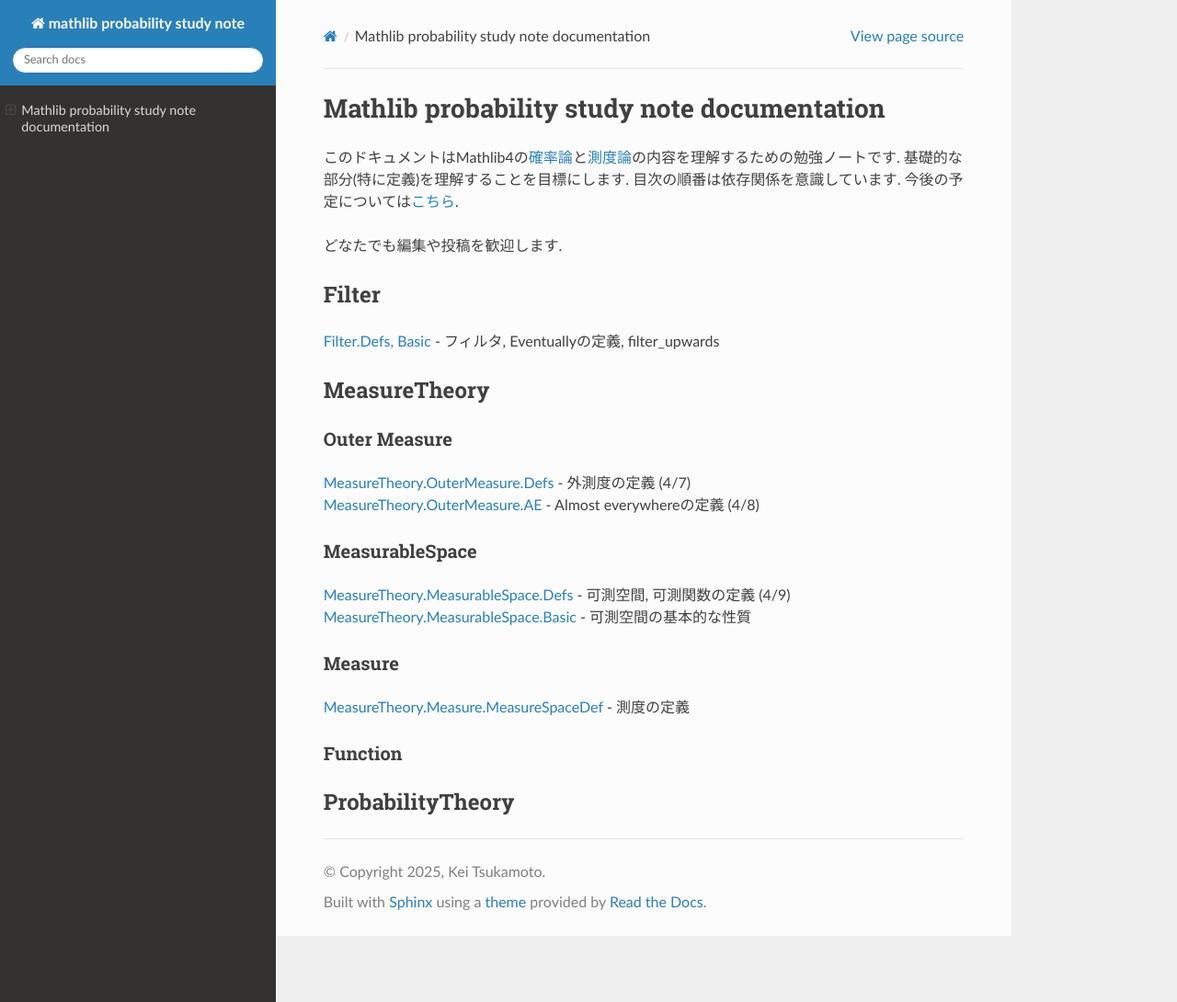
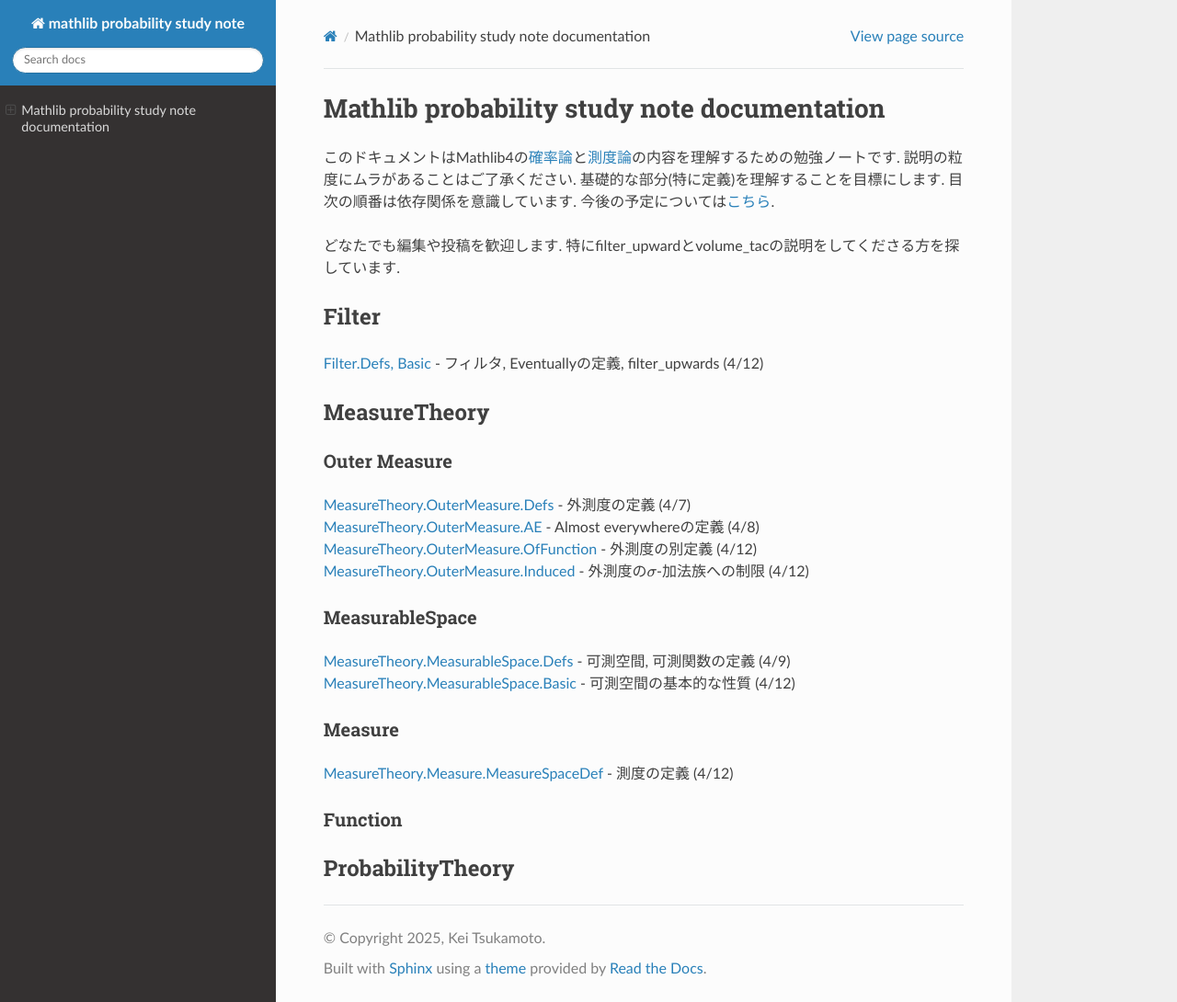
Before and after one commit to auto-res/mathlib_probability_study_note, a Sphinx documentation site: the page built from docs/source/index.md, in a window 1280 px wide and 1090 px high. Shown: the whole window at 92% size. Built offline with Sphinx 7.4.7 and the Read the Docs theme 3.1.0, drawn with Linux system fonts in a browser that asks for light colours.

Commit message:
Induced.md

```diff
--- a/docs/source/index.md
+++ b/docs/source/index.md
@@ -1,12 +1,13 @@
 Mathlib probability study note documentation
 ============================================
 
-このドキュメントはMathlib4の[確率論](https://github.com/leanprover-community/mathlib4/tree/master/Mathlib/Probability)と[測度論](https://github.com/leanprover-community/mathlib4/tree/master/Mathlib/MeasureTheory)の内容を理解するための勉強ノートです. 基礎的な部分(特に定義)を理解することを目標にします. 目次の順番は依存関係を意識しています. 今後の予定については[こちら](plan.md).
+このドキュメントはMathlib4の[確率論](https://github.com/leanprover-community/mathlib4/tree/master/Mathlib/Probability)と[測度論](https://github.com/leanprover-community/mathlib4/tree/master/Mathlib/MeasureTheory)の内容を理解するための勉強ノートです. 説明の粒度にムラがあることはご了承ください. 基礎的な部分(特に定義)を理解することを目標にします. 目次の順番は依存関係を意識しています. 今後の予定については[こちら](plan.md).
 
 どなたでも編集や投稿を歓迎します.
+特にfilter_upwardとvolume_tacの説明をしてくださる方を探しています.
 
 ## Filter
-[Filter.Defs, Basic](Filter/Defs_Basic.md) - フィルタ, Eventuallyの定義, filter_upwards
+[Filter.Defs, Basic](Filter/Defs_Basic.md) - フィルタ, Eventuallyの定義, filter_upwards (4/12)
 
 ## MeasureTheory
 
@@ -14,15 +15,17 @@ Mathlib probability study note documentation
 
 [MeasureTheory.OuterMeasure.Defs](MeasureTheory/OuterMeasure/Defs.md) - 外測度の定義 (4/7)
 [MeasureTheory.OuterMeasure.AE](MeasureTheory/OuterMeasure/AE.md) - Almost everywhereの定義 (4/8)
+[MeasureTheory.OuterMeasure.OfFunction](MeasureTheory/OuterMeasure/OfFunction.md) - 外測度の別定義 (4/12)
+[MeasureTheory.OuterMeasure.Induced](MeasureTheory/OuterMeasure/Induced.md) - 外測度の$\sigma$-加法族への制限 (4/12)
 
 ### MeasurableSpace
 
 [MeasureTheory.MeasurableSpace.Defs](MeasureTheory/MeasurableSpace/Defs.md) - 可測空間, 可測関数の定義 (4/9)
-[MeasureTheory.MeasurableSpace.Basic](MeasureTheory/MeasurableSpace/Basic.md) - 可測空間の基本的な性質
+[MeasureTheory.MeasurableSpace.Basic](MeasureTheory/MeasurableSpace/Basic.md) - 可測空間の基本的な性質 (4/12)
 
 ### Measure
 
-[MeasureTheory.Measure.MeasureSpaceDef](MeasureTheory/Measure/MeasureSpaceDef.md) - 測度の定義
+[MeasureTheory.Measure.MeasureSpaceDef](MeasureTheory/Measure/MeasureSpaceDef.md) - 測度の定義 (4/12)
 
 ### Function
 
```
Also changed, not shown: docs/source/MeasureTheory/Measure/MeasureSpaceDef.md (+6 -0 lines), docs/source/MeasureTheory/OuterMeasure/Induced.md (+2 -4 lines).
